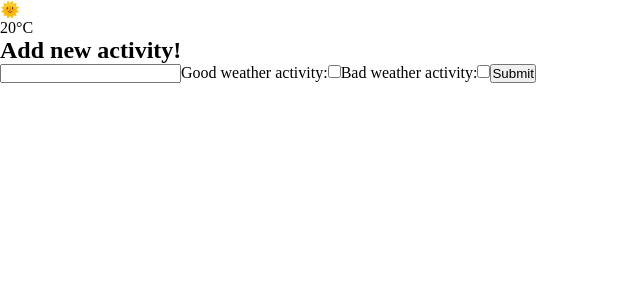
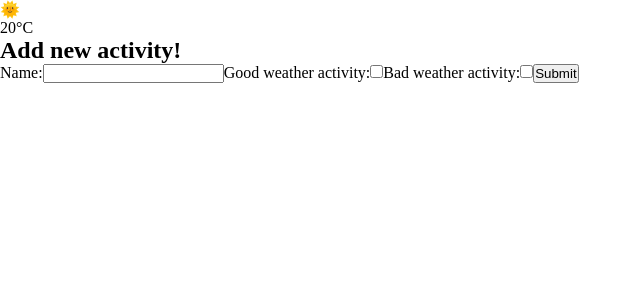
Before and after one commit to ryliecc/weather-activity-app2, a React (Create React App) app: page / in a window 1280 px wide. Shown: the top 300 px of the page, without its empty margins (0-642 px from the left). Built offline with nearby package versions, Linux system fonts and the light colour scheme.

Commit message:
add handleAddActivity

```diff
--- a/package.json
+++ b/package.json
@@ -9,6 +9,7 @@
     "react": "^18.2.0",
     "react-dom": "^18.2.0",
     "react-scripts": "5.0.1",
+    "uid": "^2.0.2",
     "web-vitals": "^2.1.4"
   },
   "scripts": {
--- a/src/App.js
+++ b/src/App.js
@@ -1,15 +1,34 @@
 import "./App.css";
+import { useState } from "react";
+import { uid } from "uid";
 import Weather from "./components/Weather";
 import ActivityForm from "./components/ActivityForm";
 import ActivityList from "./components/ActivityList";
 
 export default function App() {
+  const [allActivities, setAllActivities] = useState([]);
+
+  function handleAddActivity(event) {
+    event.preventDefault();
+    const form = event.target;
+    const newActivity = {
+      id: uid(),
+      name: form.name.value,
+      isForGoodWeather: form.elements.isSunny.checked,
+      isForBadWeather: form.elements.isRainy.checked,
+    };
+    setAllActivities([...allActivities, newActivity]);
+    console.log(allActivities);
+    form.reset();
+    form.elements.name.focus();
+  }
+
   return (
     <>
       <Weather>
         <ActivityList />
       </Weather>
-      <ActivityForm />
+      <ActivityForm onAddActivity={handleAddActivity} />
     </>
   );
 }
--- a/src/components/ActivityForm.js
+++ b/src/components/ActivityForm.js
@@ -1,15 +1,15 @@
-export default function ActivityForm({ onSubmit }) {
+export default function ActivityForm({ onAddActivity }) {
   return (
-    <form className="activity-form" onSubmit={onSubmit}>
+    <form className="activity-form" onSubmit={onAddActivity}>
       <h2 className="activity-form__heading">Add new activity!</h2>
-      <label
-        for="activity-form__title"
-        className="activity-form__title-label"
-      ></label>
+      <label for="activity-form__name" className="activity-form__name-label">
+        Name:
+      </label>
       <input
         type="text"
-        id="activity-form__title"
-        className="activity-form__title"
+        name="name"
+        id="activity-form__name"
+        className="activity-form__name"
       />
       <label
         for="activity-form__sunny-checkbox"
@@ -20,6 +20,7 @@ export default function ActivityForm({ onSubmit }) {
       <input
         type="checkbox"
         id="activity-form__sunny-checkbox"
+        name="isSunny"
         className="activity-form__sunny-checkbox"
       />
       <label
@@ -31,6 +32,7 @@ export default function ActivityForm({ onSubmit }) {
       <input
         type="checkbox"
         id="activity-form__rainy-checkbox"
+        name="isRainy"
         className="activity-form__rainy-checkbox"
       />
       <button type="submit" className="activity-form__submit-button">
```
Also changed, not shown: 1 other file (tests, documents, lock files or other folders).
